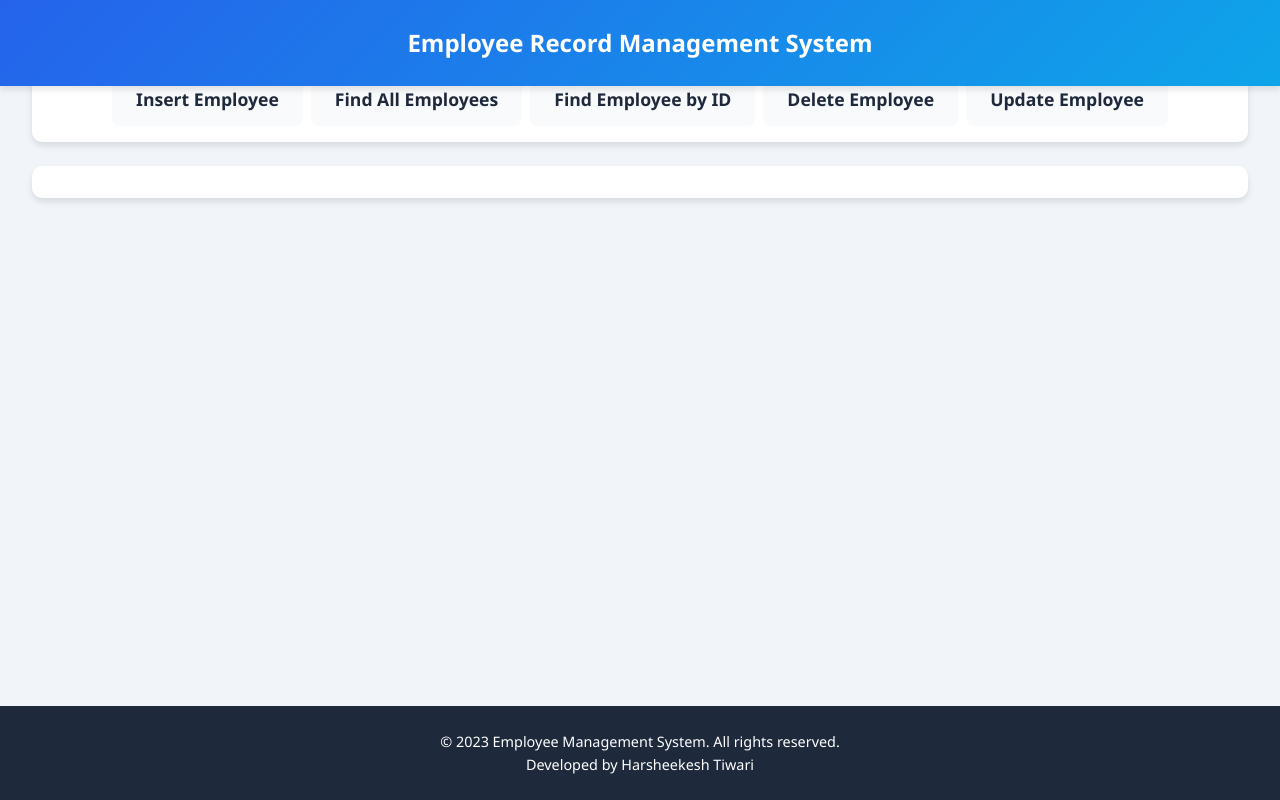
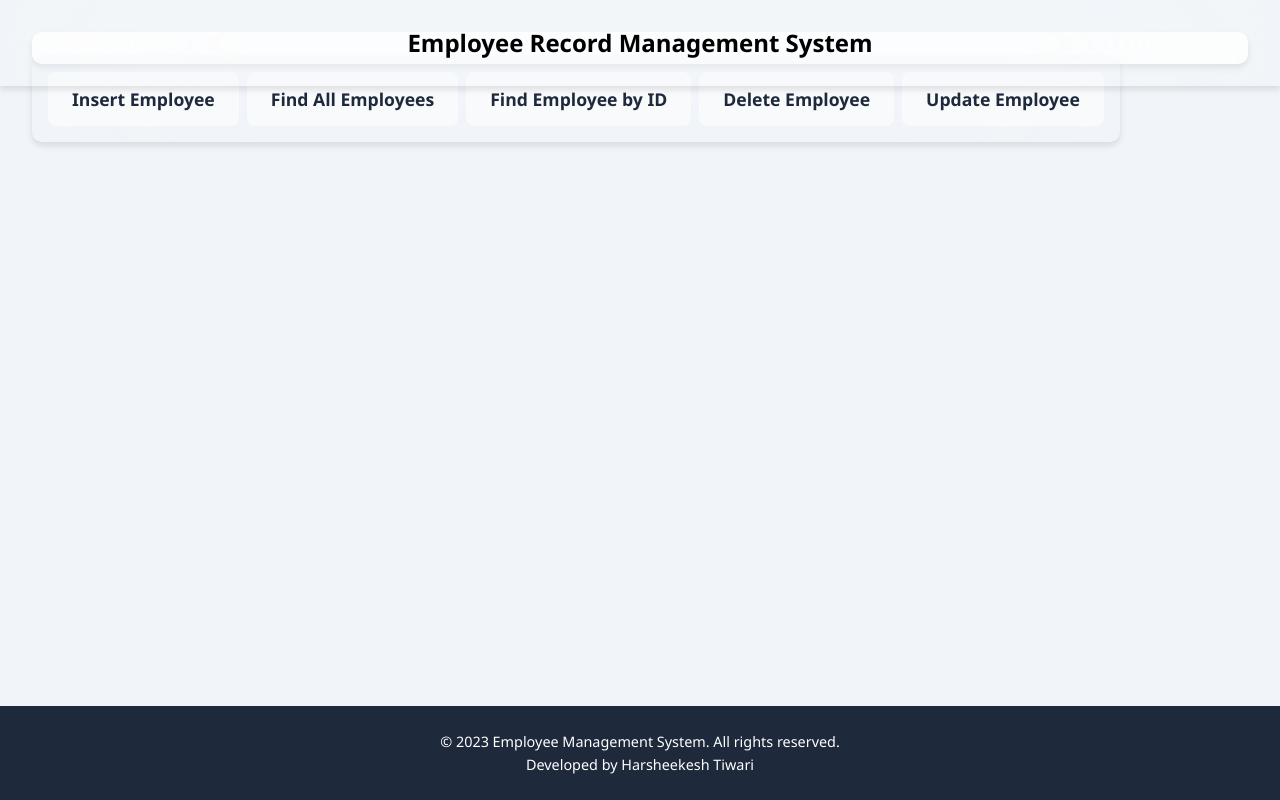
Before and after one commit to Harsheekesh/Harsheekesh-employee-management-system, a React (Create React App) app in the folder client/: page / in a window 1280 px wide. Built offline with nearby package versions, Linux system fonts and the light colour scheme.

Commit message:
Update App.css

```diff
--- a/client/src/styles/App.css
+++ b/client/src/styles/App.css
@@ -43,7 +43,7 @@ body {
   margin-right: -50vw;
   background: transparent;
   backdrop-filter: blur(100px);
-  background: linear-gradient(135deg, var(--primary), var(--secondary));
+/*   background: linear-gradient(135deg, var(--primary), var(--secondary)); */
   padding: 1.5rem 0;
   box-shadow: var(--shadow);
 }
@@ -53,7 +53,7 @@ body {
   margin: 0 auto;
   padding: 0 1rem;
   text-align: center;
-  color: white;
+  color: black;
 }
 
 /* Main content container */
@@ -66,9 +66,11 @@ body {
 }
 
 .nav-links {
-  background: white;
+  position: fixed;
   border-radius: 10px;
   padding: 1rem;
+  background: transparent;
+  backdrop-filter: blur(100px);
   margin: 1.5rem 0;
   box-shadow: var(--shadow);
 }
```
